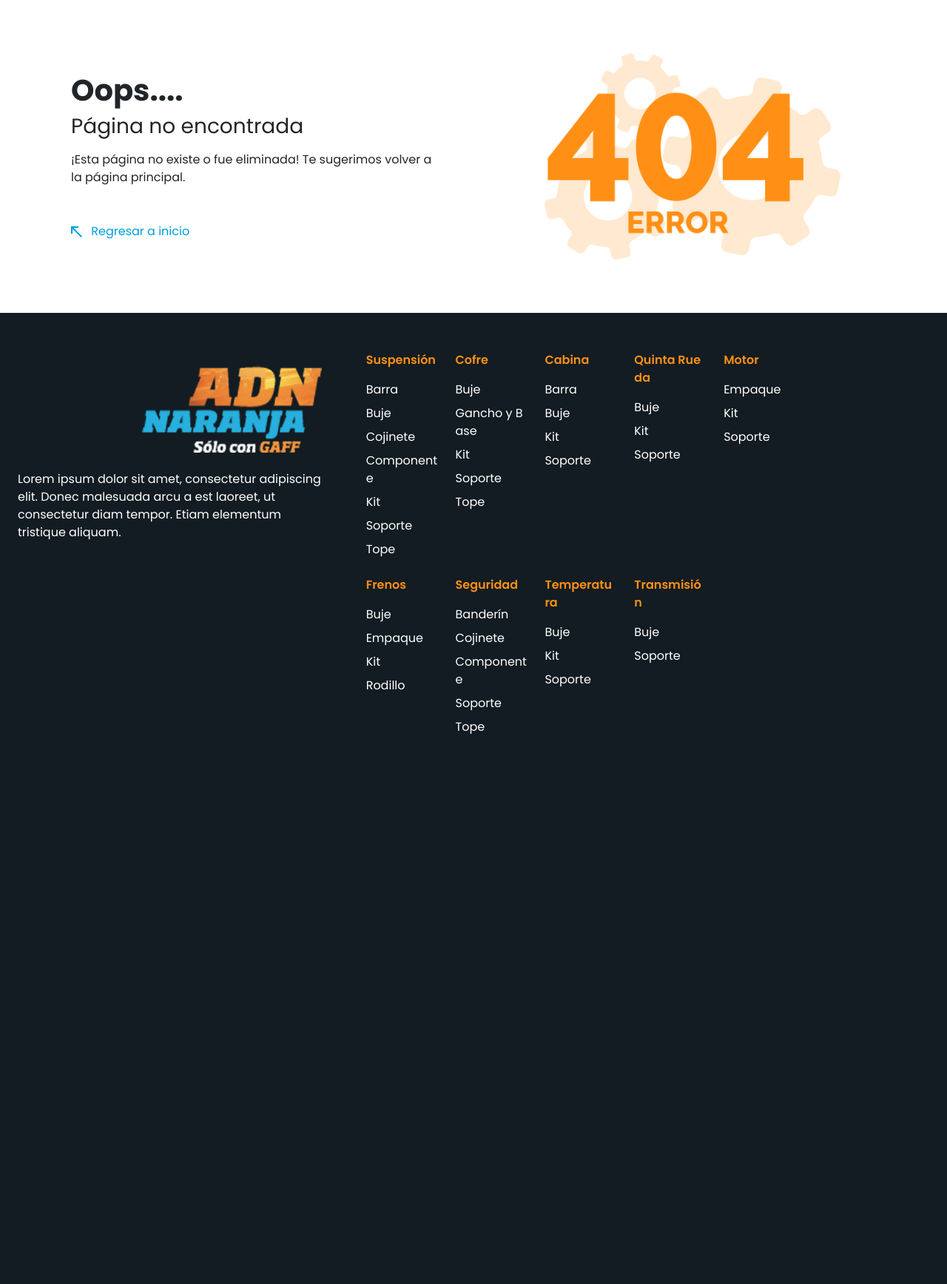
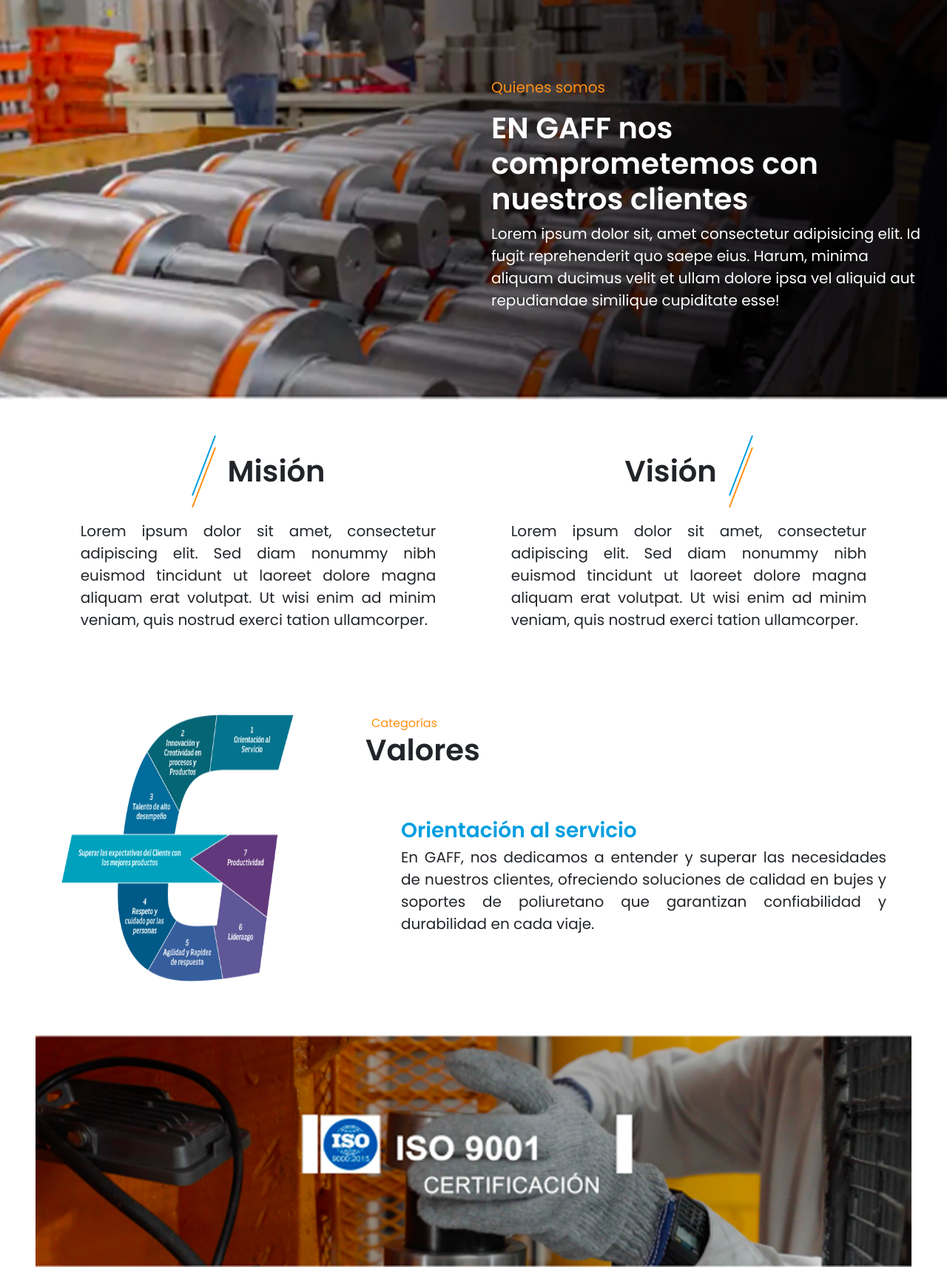
Before and after one commit to samuel-mc/gaff, a PHP site: page /gaff/acerca in a window 1280 px wide. Shown: the part 207-1943 px from the top of the page at 74% size. Before the commit the page ends 1200 px from the top, so only its background shows below. Run offline with PHP 8.4, Linux system fonts and the light colour scheme; some libraries are stand-ins or nearby versions.

Commit message:
avance :v

```diff
--- a/index.php
+++ b/index.php
@@ -6,7 +6,7 @@ require 'flight/Flight.php';
 Flight::set('flight.log_errors', true);
 # Root route
 #define('__ROOT__', "http://localhost/gaff");
-define('__ROOT__', "http://localhost/proyectos/Sebas/habilita");
+define('__ROOT__', "http://localhost/proyectos/Sebas/gaff");
 
 
 Flight::route('/', function () {
@@ -33,6 +33,10 @@ Flight::route('/thanks', function () {
     Flight::render('thanks.php', array('title' => 'Thanks'));
 });
 
+Flight::route('/acerca', function () {
+    Flight::render('acerca.php', array('title' => 'Acerca'));
+});
+
 #404
 Flight::map('notFound', function () {
     // Display custom 404 page
--- a/public/css/style.css
+++ b/public/css/style.css
@@ -44,6 +44,10 @@ html {
     background-repeat: no-repeat;
     min-height: 540px;
     align-content: center;
+}
+
+.acerca_hero {
+    background-image: url("../img/acerca/hero.png") !important;
 }
 
 .home__hero .hero__content {
@@ -258,6 +262,20 @@ html {
     height: 320px;
 }
 
+#modalImage {
+    max-width: 900px;
+    width: 100%;
+    height: auto;
+    object-fit: contain;
+}
+.timeline-wrapper {
+    overflow-x: auto;
+    overflow-y: hidden;
+    -webkit-overflow-scrolling: touch;
+    width: 100%;
+}
+
+
 @media (max-width: 768px) {
     .home__hero .hero__content {
         width: 100%;
--- /dev/null
+++ b/views/acerca.php
@@ -0,0 +1,120 @@
+<?php include 'partials/header.php'; ?>
+<?php include 'partials/navbar.php'; ?>
+    <main>
+        <section class="home__hero acerca_hero">
+            <div class="hero__content">
+                <p class="poppins-regular text--md text--orange">
+                    Quienes somos
+                </p>
+                <h2 class="poppins-semibold text--xl text--white">
+                    EN GAFF nos comprometemos con nuestros clientes
+                </h2>
+                <p class="poppins-regular text--md text--white">
+                    Lorem ipsum dolor sit, amet consectetur adipisicing elit. Id fugit reprehenderit quo saepe eius. Harum, minima aliquam ducimus velit et ullam dolore ipsa vel aliquid aut repudiandae similique cupiditate esse!
+                </p>
+            </div>
+        </section>
+        <section class="container py-5">
+            <div class="row g-5 justify-content-center">
+                <!-- Misión -->
+                <div class="col-md-6 d-flex flex-column align-items-center text-center">
+                    <div class="d-flex align-items-center justify-content-center mb-3">
+                        <img src="<?php echo __ROOT__; ?>/public/img/acerca/lineas.png" alt="icono línea decorativa">
+                        <h2 class="poppins-semibold text--xl ms-3 mb-0">Misión</h2>
+                    </div>
+                    <p class="poppins-regular text--md " style="text-align: justify; max-width: 90%;">
+                        Lorem ipsum dolor sit amet, consectetur adipiscing elit. Sed diam nonummy nibh euismod tincidunt ut
+                        laoreet dolore magna aliquam erat volutpat. Ut wisi enim ad minim veniam, quis nostrud exerci tation
+                        ullamcorper.
+                    </p>
+                </div>
+
+                <!-- Visión -->
+                <div class="col-md-6 d-flex flex-column align-items-center text-center">
+                    <div class="d-flex align-items-center justify-content-center mb-3">
+                        <h2 class="poppins-semibold text--xl me-3 mb-0">Visión</h2>
+                        <img src="<?php echo __ROOT__; ?>/public/img/acerca/lineas.png" alt="icono línea decorativa">
+                    </div>
+                    <p class="poppins-regular text--md " style="text-align: justify; max-width: 90%;">
+                        Lorem ipsum dolor sit amet, consectetur adipiscing elit. Sed diam nonummy nibh euismod tincidunt ut
+                        laoreet dolore magna aliquam erat volutpat. Ut wisi enim ad minim veniam, quis nostrud exerci tation
+                        ullamcorper.
+                    </p>
+                </div>
+            </div>
+        </section>
+        <section class="container py-5">
+            <div class="row g-5 justify-content-center">
+                <!-- Misión -->
+                <img src="<?php echo __ROOT__; ?>/public/img/acerca/valores.png" class="pe-md-5 col-md-4" alt="valores">
+                <!-- Visión -->
+                <div class="col-md-8 ps-5">
+                    <div class="mb-3">
+                        <span class="poppins-regular text--sm text--orange mb-2 ms-2">Categorías</span>
+                        <h2 class="poppins-semibold text--xl me-3 mb-0">Valores</h2>
+                    </div>
+                    <div class="ps-5 py-5">
+                        <span class="poppins-semibold text--lg text--cyan mb-2">Orientación al servicio</span>
+                        <p class="poppins-regular text--md " style="text-align: justify;">
+                            En GAFF, nos dedicamos a entender y superar las necesidades de nuestros clientes, ofreciendo soluciones de calidad en bujes y soportes de poliuretano que garantizan confiabilidad y durabilidad en cada viaje.
+                        </p>
+                    </div>
+                </div>
+            </div>
+        </section>
+
+
+        <section class="mw--1440 py-4 px-md-4 px-md-5">
+            <div>
+                <img src="<?php echo __ROOT__; ?>/public/img/acerca/iso.png" alt="Iso" class=" img-fluid">
+            </div>
+        </section>
+
+        <section class="mw--1440 py-4 px-4 px-md-5">
+            <div class="py-3">
+                <p class="poppins-regular text--md mx-auto" style="text-align: justify; max-width: 60%;">
+                En GAFF, contamos con la certificación de la norma Internacional ISO 9001:2015 que nos fue otorgada a mediados del 2018. Con la finalidad de tener una mejora constante en nuestro sistema de gestión de calidad. Implementando procesos enfocados al desarrollo que aumentan la eficiencia de manera interna.
+                Ofreciendo a nuestros clientes mejores productos y servicio.
+                </p>
+            </div>
+            <div class="py-3 timeline-wrapper overflow-auto">
+                <!-- Image Map Generated by http://www.image-map.net/ -->
+                <img src="<?php echo __ROOT__; ?>/public/img/acerca/timeline.png" usemap="#image-map">
+
+                <map name="image-map">
+                    <area alt="linea1" title="linea1" href="" coords="131,76,63" shape="circle" data-bs-toggle="modal" data-bs-target="#imgModal" data-img="<?php echo __ROOT__; ?>/public/img/acerca/timeline1.png">
+                    <area alt="linea2" title="linea2" href="" coords="234,330,60" shape="circle" data-bs-toggle="modal" data-bs-target="#imgModal" data-img="<?php echo __ROOT__; ?>/public/img/acerca/timeline2.png">
+                    <area alt="linea3" title="linea3" href="" coords="440,332,59" shape="circle" data-bs-toggle="modal" data-bs-target="#imgModal" data-img="<?php echo __ROOT__; ?>/public/img/acerca/timeline3.png">
+                    <area alt="linea4" title="linea4" href="" coords="542,74,61" shape="circle" data-bs-toggle="modal" data-bs-target="#imgModal" data-img="<?php echo __ROOT__; ?>/public/img/acerca/timeline4.png">
+                    <area alt="linea5" title="linea5" href="" coords="749,76,55" shape="circle" data-bs-toggle="modal" data-bs-target="#imgModal" data-img="<?php echo __ROOT__; ?>/public/img/acerca/timeline5.png">
+                    <area alt="linea6" title="linea6" href="" coords="968,69,60" shape="circle" data-bs-toggle="modal" data-bs-target="#imgModal" data-img="<?php echo __ROOT__; ?>/public/img/acerca/timeline6.png">
+                    <area alt="linea7" title="linea7" href="" coords="1089,330,59" shape="circle" data-bs-toggle="modal" data-bs-target="#imgModal" data-img="<?php echo __ROOT__; ?>/public/img/acerca/timeline7.png">
+                </map>
+                <!-- Modal Bootstrap reducido -->
+                <div class="modal fade" id="imgModal" tabindex="-1" aria-hidden="true">
+                <div class="modal-dialog modal-xl modal-dialog-centered">
+                    <div class="modal-content bg-transparent border-0">
+                    <div class="modal-header border-0 justify-content-end">
+                        <button type="button" class="btn-close btn-close-white" data-bs-dismiss="modal" aria-label="Cerrar"></button>
+                    </div>
+                    <div class="modal-body p-0 text-center">
+                        <img id="modalImage" src="" class="img-fluid" alt="Detalle de imagen">
+                    </div>
+                    </div>
+                </div>
+                </div>
+
+            </div>
+        </section>
+
+    </main>
+
+<script>
+    document.querySelectorAll('area[data-img]').forEach(area => {
+        area.addEventListener('click', function () {
+            const imgSrc = this.getAttribute('data-img');
+            document.getElementById('modalImage').src = imgSrc;
+        });
+    });
+</script>
+<?php include 'partials/footer.php'; ?>
```
Also changed, not shown: public/img/acerca/hero.png (added), public/img/acerca/iso.png (added), public/img/acerca/lineas.png (added), public/img/acerca/timeline.png (added), public/img/acerca/timeline1.png (added), public/img/acerca/timeline2.png (added), public/img/acerca/timeline3.png (added), public/img/acerca/timeline4.png (added), public/img/acerca/timeline5.png (added), public/img/acerca/timeline6.png (added), public/img/acerca/timeline7.png (added), public/img/acerca/valores.png (added).
